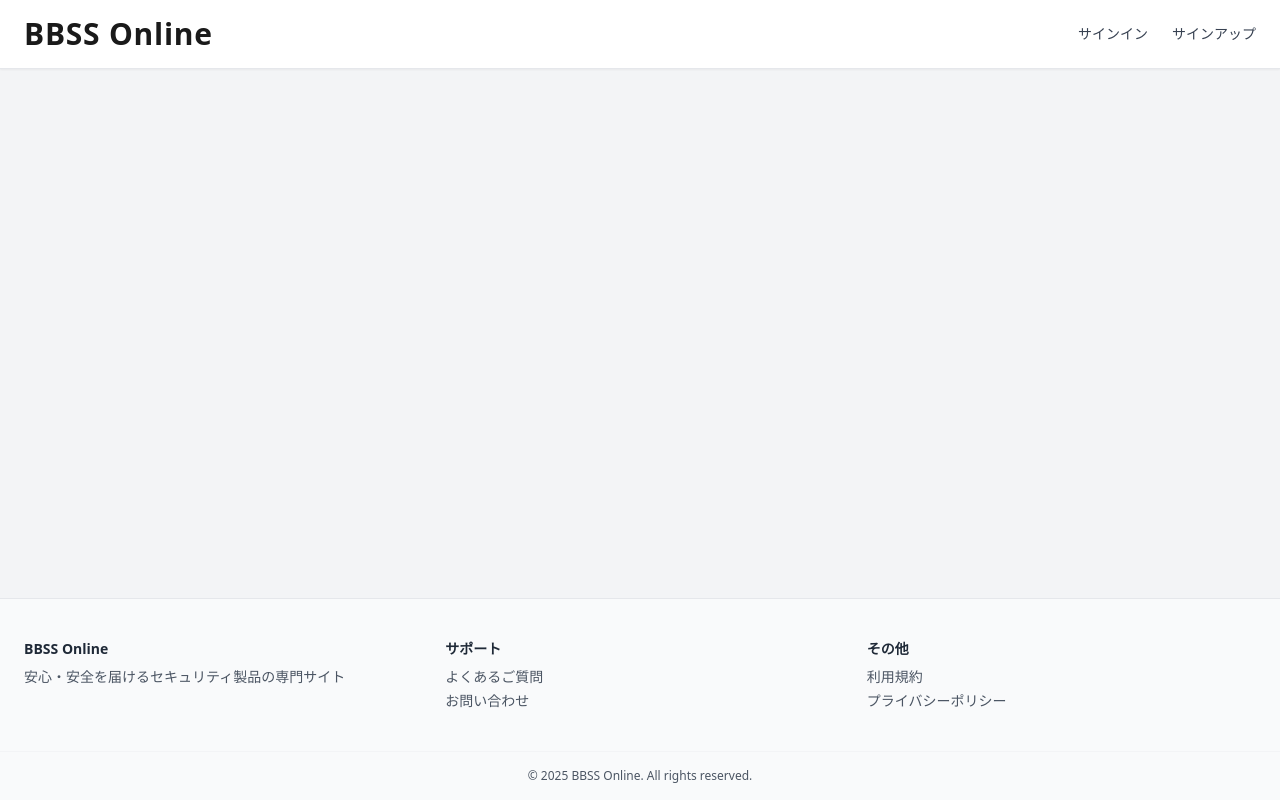
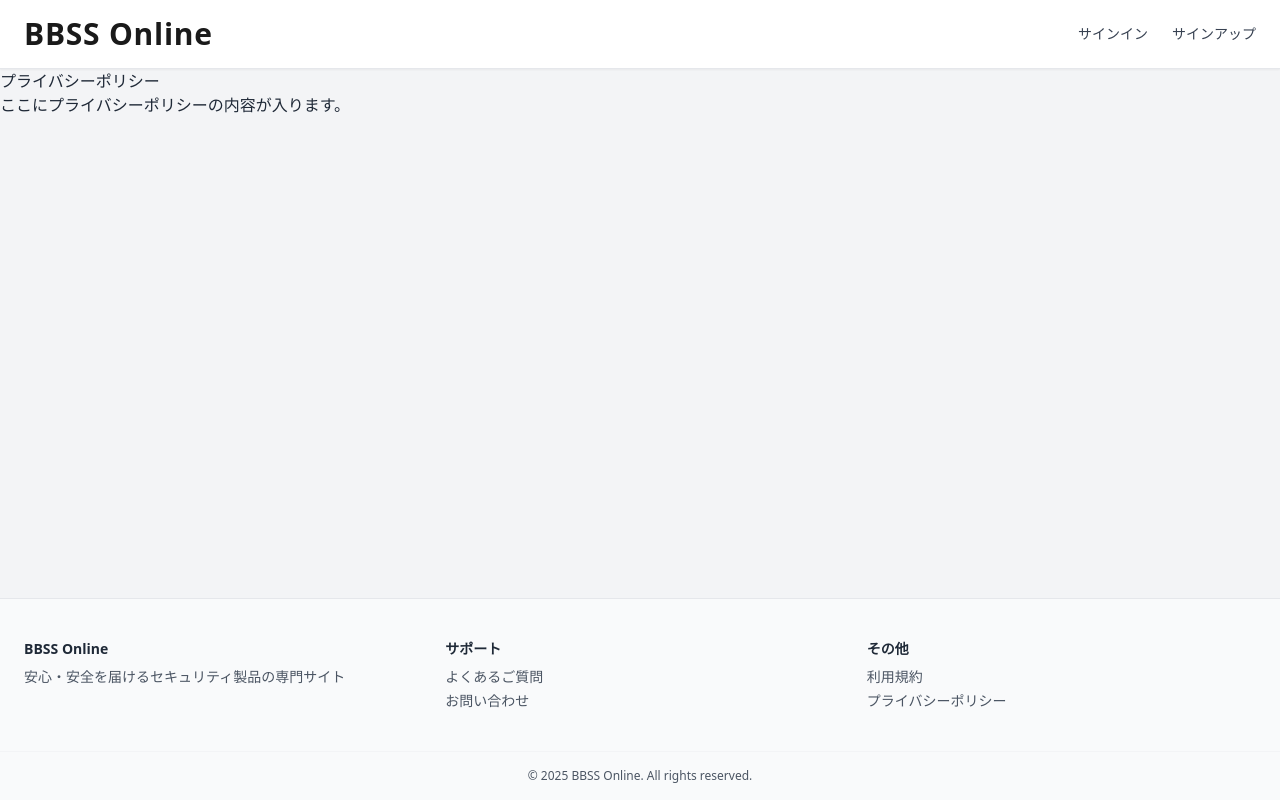
Before and after one commit to bbss-shunichi-nakada/direct-frontend, a Nuxt app: page /privacy in a window 1280 px wide. Built offline with nearby package versions, Linux system fonts and the light colour scheme.

Commit message:
プライバシーポリシーと利用規約のページを追加

```diff
--- /dev/null
+++ b/pages/privacy.vue
@@ -0,0 +1,4 @@
+<template>
+  <h1>プライバシーポリシー</h1>
+  <p>ここにプライバシーポリシーの内容が入ります。</p>
+</template>
--- /dev/null
+++ b/pages/terms.vue
@@ -0,0 +1,4 @@
+<template>
+  <h1>利用規約</h1>
+  <p>ここに利用規約の内容が入ります。</p>
+</template>
```
